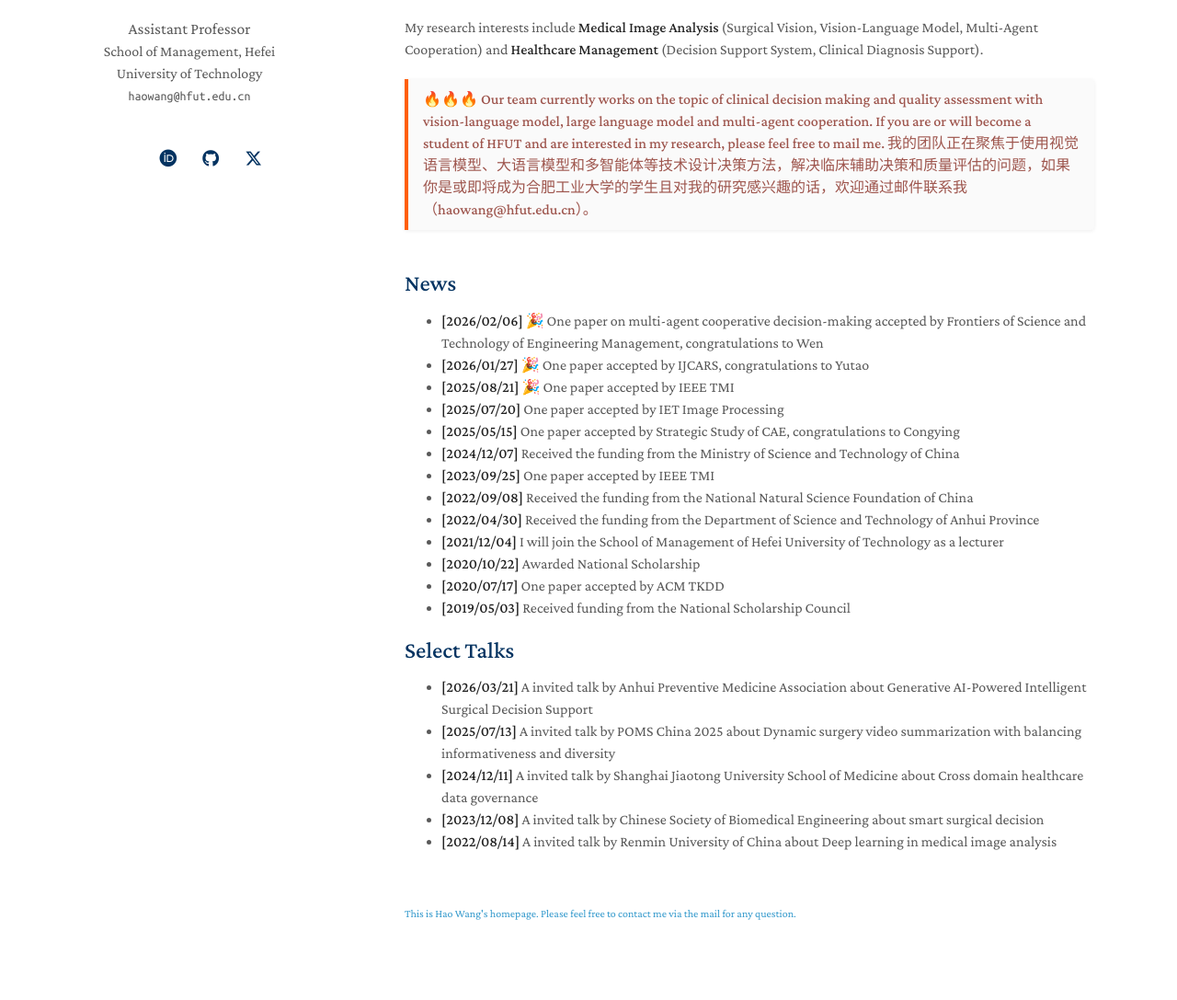
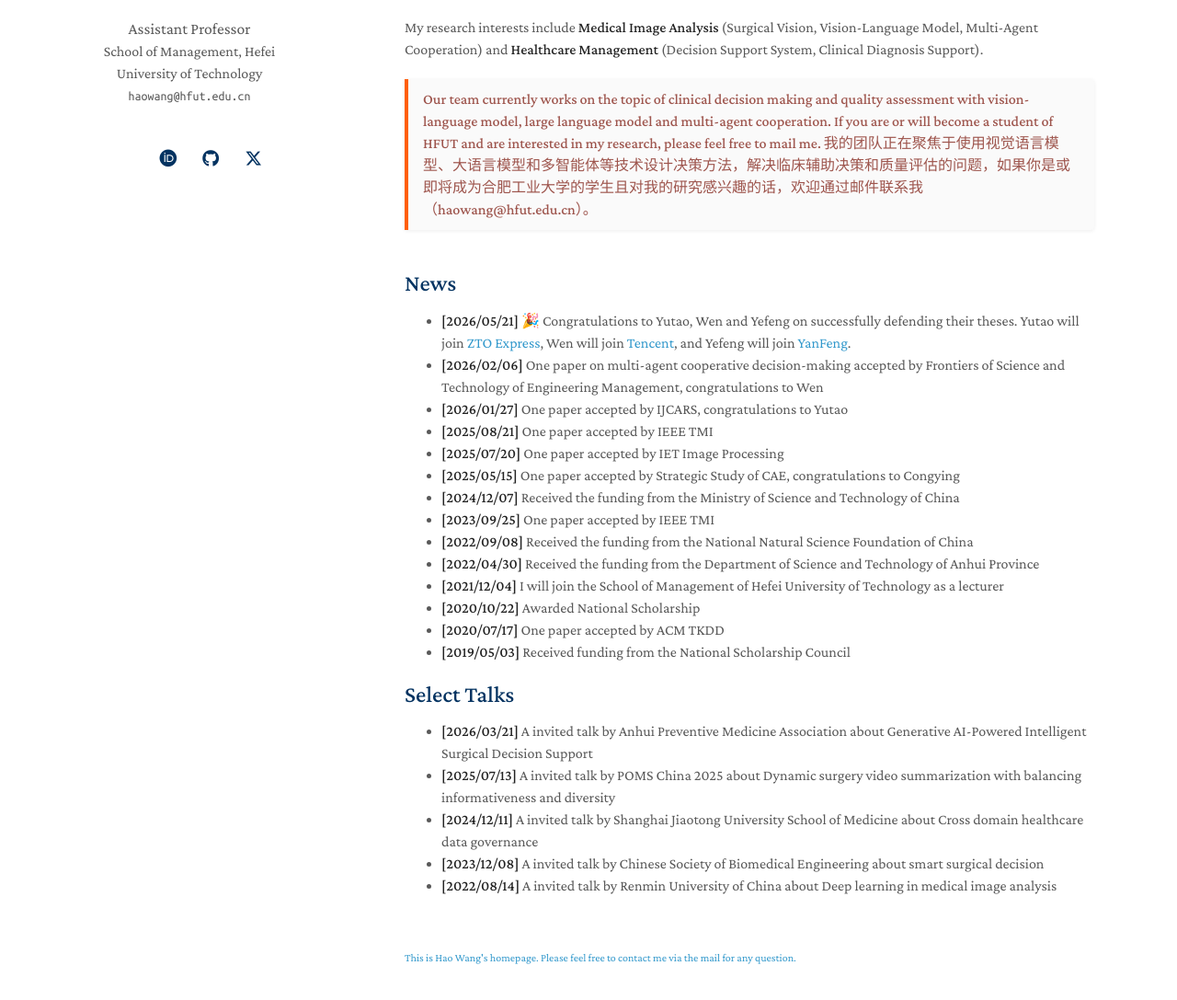
Before and after one commit to Waynehfut/waynehfut.github.io, a Jekyll site: the page built from index.md, in a window 1280 px wide and 1388 px high. Shown: the part 266-1353 px from the top of the window at 92% size. Built offline with Jekyll 4.4.1, drawn with Linux system fonts in a browser that asks for light colours; a style sheet for code colours, icons or effects is not loaded.

Commit message:
update student info

```diff
--- a/index.md
+++ b/index.md
@@ -13,16 +13,17 @@ My research interests include **Medical Image Analysis** (Surgical Vision, Visio
 
 
 <div class="announcement-box">
-<strong>🔥🔥🔥 Our team currently works on the topic of clinical decision making and quality assessment with vision-language model, large language model and multi-agent cooperation. If you are or will become a student of HFUT and are interested in my research, please feel free to mail me. 我的团队正在聚焦于使用视觉语言模型、大语言模型和多智能体等技术设计决策方法，解决临床辅助决策和质量评估的问题，如果你是或即将成为合肥工业大学的学生且对我的研究感兴趣的话，欢迎通过邮件联系我（haowang@hfut.edu.cn）。</strong>
+<strong>Our team currently works on the topic of clinical decision making and quality assessment with vision-language model, large language model and multi-agent cooperation. If you are or will become a student of HFUT and are interested in my research, please feel free to mail me. 我的团队正在聚焦于使用视觉语言模型、大语言模型和多智能体等技术设计决策方法，解决临床辅助决策和质量评估的问题，如果你是或即将成为合肥工业大学的学生且对我的研究感兴趣的话，欢迎通过邮件联系我（haowang@hfut.edu.cn）。</strong>
 </div>
 
 <br>
 
 ## News
 
-- **[2026/02/06]** 🎉 One paper on multi-agent cooperative decision-making accepted by Frontiers of Science and Technology of Engineering Management, congratulations to Wen
-- **[2026/01/27]** 🎉 One paper accepted by IJCARS, congratulations to Yutao
-- **[2025/08/21]** 🎉 One paper accepted by IEEE TMI
+- **[2026/05/21]** 🎉 Congratulations to Yutao, Wen and Yefeng on successfully defending their theses. Yutao will join [ZTO Express](https://www.zto.com/), Wen will join [Tencent](https://www.tencent.com/zh-cn/), and Yefeng will join [YanFeng](https://www.yanfeng.com/en).
+- **[2026/02/06]** One paper on multi-agent cooperative decision-making accepted by Frontiers of Science and Technology of Engineering Management, congratulations to Wen
+- **[2026/01/27]** One paper accepted by IJCARS, congratulations to Yutao
+- **[2025/08/21]** One paper accepted by IEEE TMI
 - **[2025/07/20]** One paper accepted by IET Image Processing
 - **[2025/05/15]** One paper accepted by Strategic Study of CAE, congratulations to Congying
 - **[2024/12/07]** Received the funding from the Ministry of Science and Technology of China
```
Also changed, not shown: students.md (+3 -3 lines).
